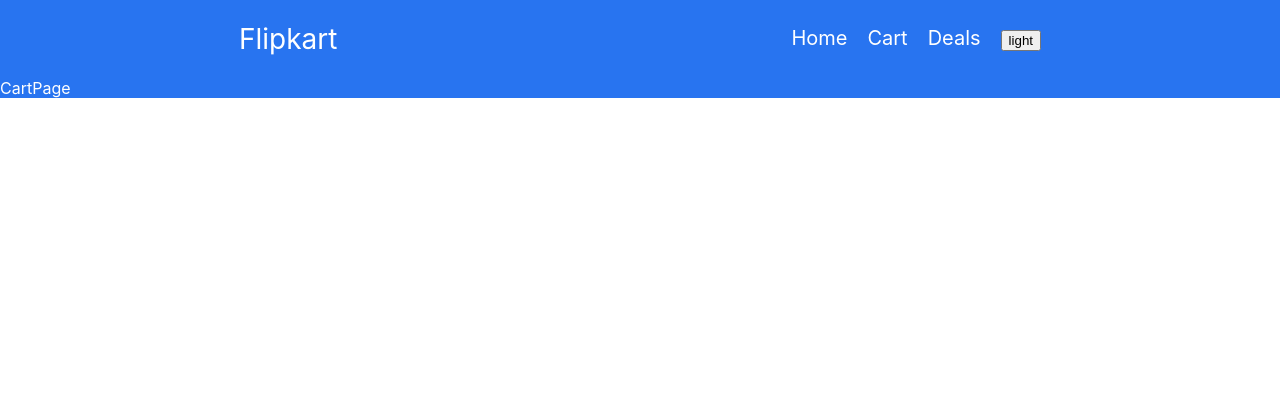
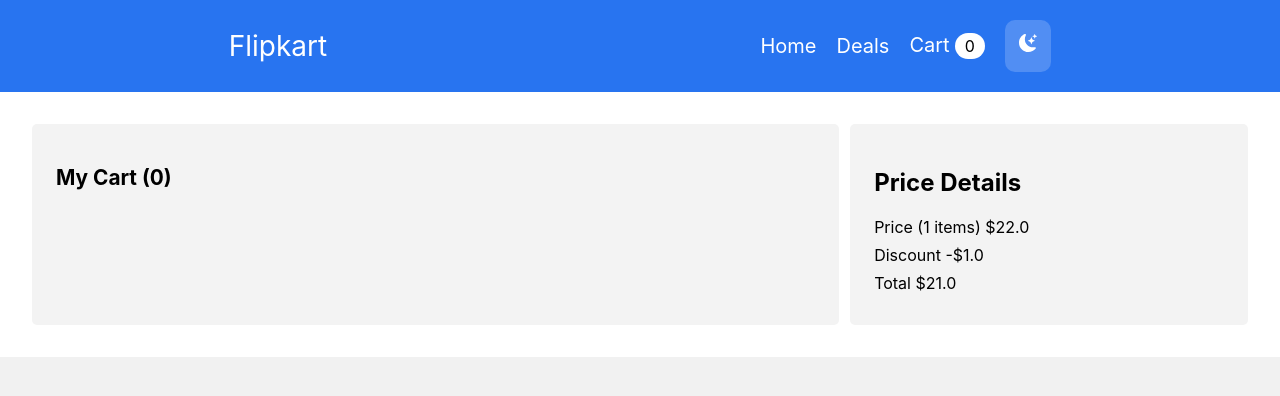
Before and after one commit to yashgo09/flipkart-listing-page, a React (Create React App) app: page /cart in a window 1280 px wide. Shown: the top 396 px of the page. Built offline with nearby package versions, Linux system fonts and the light colour scheme.

Commit message:
Add to cart functionality added

```diff
--- a/src/App.css
+++ b/src/App.css
@@ -1,5 +1,6 @@
 :root {
   --clr-primary: #2874f0;
+  --clr-btn-primary: #6969ff;
 }
 
 header {
@@ -10,7 +11,20 @@
   align-items: center;
   gap: 4rem;
   padding-inline: 4rem;
-  padding-block: 0.4rem;
+}
+
+body {
+  background-color: #f1f1f1;
+}
+
+.theme-btn {
+  padding: 0.8em;
+  border-radius: 10px;
+  border: none;
+  background: #ffffff30;
+  color: white;
+  cursor: pointer;
+  font-size: 0.9em;
 }
 
 .light {
@@ -81,6 +95,7 @@
 .menu {
   list-style: none;
   display: flex;
+  align-items: center;
   justify-content: space-between;
   gap: 1em;
   font-size: 20px;
@@ -96,12 +111,30 @@
   color: #fff;
 }
 
+.cart-item-count {
+  background-color: white;
+  color: #000;
+  /* width: 2rem;
+  height: 2rem; */
+  padding: 0.2em 0.6em;
+  display: inline-block;
+  border-radius: 50px;
+  font-size: 0.8em;
+}
+
 .product-container {
   display: grid;
   grid-template-columns: repeat(auto-fill, minmax(250px, 1fr));
   gap: 1em;
   padding: 2rem;
   /* background-color: #fafafa; */
+}
+
+.product-container[data-theme="light"] {
+  background-color: inherit;
+}
+.product-container[data-theme="dark"] {
+  background-color: #3c3c3c;
 }
 
 @media (max-width: 350px) {
@@ -118,6 +151,18 @@
   display: grid;
   gap: 1em;
   background-color: #fafafa;
+}
+
+.product-card[data-theme="dark"] {
+  background-color: #333;
+  color: #fff;
+}
+.product-card[data-theme="dark"] p:not(.product-rating, .product-discount) {
+  color: #fff;
+}
+.product-card[data-theme="dark"]:hover {
+  box-shadow: 0 10px 15px -3px rgb(0 0 0 / 0.1), 0 4px 6px -4px rgb(0 0 0 / 0.1);
+  background-color: #474747;
 }
 
 .product-card:hover {
@@ -176,6 +221,7 @@
 
 .product-stock {
   border-bottom: 2px solid orange;
+  color: #000;
 }
 
 .product-discount {
@@ -187,7 +233,7 @@
 }
 
 .btn[data-type="add-to-cart"] {
-  background-color: #6969ff;
+  background-color: var(--clr-btn-primary);
   color: white;
   font-weight: 600;
   align-self: end;
@@ -197,6 +243,13 @@
 .btn[data-type="buy-now"] {
   background-color: #d43200;
   color: #fff;
+}
+
+.btn[data-type="round"] {
+  border-radius: 50px;
+  display: flex;
+  justify-content: center;
+  align-items: center;
 }
 
 /* Product Page Styles */
@@ -227,3 +280,76 @@
   font-weight: 700;
   margin-block: 0.1em;
 }
+
+/* cart-page styles */
+.cart-page {
+  background-color: #fff;
+  padding: 2rem;
+  display: grid;
+  grid-template-columns: 1fr 1fr 1fr;
+  gap: 0.7rem;
+}
+
+.cart-page p {
+  margin-block: 0.5em;
+}
+
+.cart-page > * {
+  background-color: #f3f3f3;
+  color: #000;
+  padding: 1.5rem;
+  border-radius: 5px;
+}
+
+.cart-products {
+  grid-column: span 2;
+}
+
+.cart-products__card {
+  background: #fff;
+  padding: 1.5rem;
+  border-radius: 5px;
+  display: flex;
+  align-items: center;
+  gap: 2em;
+  box-shadow: rgba(0, 0, 0, 0.1) 0px 1px 3px 0px, rgba(0, 0, 0, 0.06) 0px 1px 2px 0px;
+}
+
+.cart-products__card > img {
+  max-width: 200px;
+}
+
+.cart-products__details {
+  flex: 1;
+}
+
+.cart-products__title {
+  font-size: 1.3rem;
+}
+
+.cart-products__discount {
+  color: green;
+  font-weight: 600;
+}
+
+.cart-products__controls {
+  display: flex;
+  align-items: center;
+  gap: 2em;
+}
+
+.cart-products__controls--quantity {
+  display: flex;
+  align-items: center;
+  gap: 1em;
+}
+
+.cart-products__controls--quantity input {
+  max-width: 50px;
+  border-radius: 5px;
+  border: 1px solid;
+  font: inherit;
+  font-size: 0.8rem;
+  padding-block: 0.5em;
+  text-align: center;
+}
--- a/src/components/Button.js
+++ b/src/components/Button.js
@@ -1,8 +1,8 @@
 import React from "react";
 
-function Button({ text, type }) {
+function Button({ text, type, clickHandler }) {
   return (
-    <button className="btn" data-type={type}>
+    <button className="btn" data-type={type} onClick={clickHandler}>
       {text}
     </button>
   );
--- a/src/components/CartPage.js
+++ b/src/components/CartPage.js
@@ -1,10 +1,32 @@
-import React from "react";
+import React, { useContext } from "react";
+import CartProductCard from "./CartProductCard";
+import { CartContext } from "../context/CartContext";
 
 function CartPage() {
+  const { cartItems } = useContext(CartContext);
+  console.log("Inside CartPage ", cartItems);
   return (
-    <>
-      <div>CartPage</div>
-    </>
+    <main className="cart-page">
+      <section className="cart-products">
+        <h2 className="cart-products__title">My Cart ({cartItems.length})</h2>
+        {/* <CartProductCard /> */}
+        {cartItems.map((item) => (
+          <CartProductCard key={item.id} productDetails={item} />
+        ))}
+      </section>
+      <aside className="price-details">
+        <h2 className="price-details__title">Price Details</h2>
+        <p>
+          Price (1 items) <span>$22.0</span>
+        </p>
+        <p>
+          Discount <span>-$1.0</span>
+        </p>
+        <p>
+          Total <span>$21.0</span>
+        </p>
+      </aside>
+    </main>
   );
 }
 
--- /dev/null
+++ b/src/components/CartProductCard.js
@@ -0,0 +1,27 @@
+import React from "react";
+import Button from "./Button";
+
+function CartProductCard({ productDetails }) {
+  const { title, imageURL, discount, price } = productDetails;
+  return (
+    <div className="cart-products__card">
+      <img src={imageURL} />
+      <div className="cart-products__details">
+        <p className="cart-products__title">{title}</p>
+        <p className="cart-products__discount">{discount}% off</p>
+        <p className="cart-products__price">${price}</p>
+        <div className="cart-products__controls">
+          <div className="cart-products__controls--quantity">
+            <Button text="-" type="round" />
+            <input type="text" />
+            <Button text="+" type="round" />
+          </div>
+          <Button text="Save For Later" type="default" />
+          <Button text="Remove" type="danger" />
+        </div>
+      </div>
+    </div>
+  );
+}
+
+export default CartProductCard;
--- a/src/components/Header.js
+++ b/src/components/Header.js
@@ -1,33 +1,37 @@
-import React from "react";
+import React, { useContext } from "react";
 import SearchBar from "./SearchBar";
 import { Link } from "react-router-dom";
+import { ThemeContext } from "../context/ThemeContext";
+import { FaSun } from "react-icons/fa";
+import { BsFillMoonStarsFill } from "react-icons/bs";
 
-function Header({ setSearchValue, mode, setMode }) {
-  const changeMode = () => {
-    if (mode === "light") {
-      setMode("dark");
-      localStorage.setItem("mode", "dark");
-    } else {
-      setMode("light");
-      localStorage.setItem("mode", "light");
-    }
-  };
+function Header({ setSearchValue, cartItemCount }) {
+  const { theme, setTheme } = useContext(ThemeContext);
   return (
-    <header className={mode}>
-      <span className="brand">Flipkart</span>
+    <header className={theme}>
+      <Link to="/" className="link">
+        <span className="brand">Flipkart</span>
+      </Link>
       {/* <SearchBar setSearchValue={setSearchValue} /> */}
       <ul className="menu">
         <Link to="/" className="link">
           <li>Home</li>
         </Link>
-        <Link to="/cart" className="link">
-          <li>Cart</li>
-        </Link>
         <Link to="/deals" className="link">
           <li>Deals</li>
         </Link>
+        <Link to="/cart" className="link">
+          <li>
+            Cart <span className="cart-item-count">{cartItemCount}</span>
+          </li>
+        </Link>
         <li>
-          <button onClick={changeMode}>{mode}</button>
+          <button
+            className="theme-btn"
+            onClick={() => setTheme(theme === "light" ? "dark" : "light")}
+          >
+            {theme === "light" ? <BsFillMoonStarsFill /> : <FaSun />}
+          </button>
         </li>
       </ul>
     </header>
--- a/src/components/ProductCard.js
+++ b/src/components/ProductCard.js
@@ -1,12 +1,16 @@
-import React from "react";
+import React, { useContext } from "react";
 import { AiOutlineHeart, AiFillStar } from "react-icons/ai";
 // import { AiFillHeart } from "react-icons/ai";
 import Button from "./Button";
 import { Link } from "react-router-dom";
+import { ThemeContext } from "../context/ThemeContext";
+import { CartContext } from "../context/CartContext";
 
 function ProductCard({ title, description, imageURL, price, rating, stock, discount, id }) {
+  const { theme } = useContext(ThemeContext);
+  const { addToCart } = useContext(CartContext);
   return (
-    <div className="product-card">
+    <div className="product-card" data-theme={theme}>
       <AiOutlineHeart className="like-button" />
       {/* <AiFillHeart className="like-button" color="red" /> */}
       <Link to={`/products/${id}`}>
@@ -27,7 +31,11 @@
         <p className="product-stock">Stock: {stock}</p>
         <p className="product-discount">{discount}%</p>
       </div>
-      <Button text="Add to Cart" type="add-to-cart" />
+      <Button
+        text="Add to Cart"
+        type="add-to-cart"
+        clickHandler={() => addToCart({ id, title, imageURL, discount, price })}
+      />
     </div>
   );
 }
--- a/src/components/ProductContainer.js
+++ b/src/components/ProductContainer.js
@@ -1,5 +1,6 @@
-import React, { useEffect, useState } from "react";
+import React, { useCallback, useContext, useEffect, useState } from "react";
 import ProductCard from "./ProductCard";
+import { ThemeContext } from "../context/ThemeContext";
 // import allProducts from "../data";
 
 function ProductContainer({ searchQuery }) {
@@ -15,7 +16,7 @@
     fetch("https://dummyjson.com/products")
       .then((data) =>
         data.json().then((jsonData) => {
-          console.log(jsonData.products);
+          // console.log(jsonData.products);
           setAllProducts(jsonData.products);
         })
       )
@@ -30,8 +31,10 @@
     return product;
   });
 
+  const { theme } = useContext(ThemeContext);
+
   return (
-    <section className="product-container">
+    <section className="product-container" data-theme={theme}>
       {productsList &&
         productsList.map((product) => (
           <ProductCard
--- a/src/components/Root.js
+++ b/src/components/Root.js
@@ -1,16 +1,29 @@
 import React, { useState } from "react";
 import Header from "./Header";
 import { Outlet } from "react-router-dom";
+import { ThemeContext } from "../context/ThemeContext";
+import { CartContext } from "../context/CartContext";
 
 function Root() {
-  const [mode, setMode] = useState(localStorage.getItem("mode") || "light");
+  const [theme, setTheme] = useState(localStorage.getItem("theme") || "light");
+
+  const [cartItems, setCartItems] = useState([]);
+
+  const addToCart = (newProduct) => {
+    // console.log();
+    setCartItems((existingProducts) => [...existingProducts, newProduct]);
+  };
+
+  console.log(cartItems);
 
   return (
     <>
-      <Header mode={mode} setMode={setMode} />
-      <div className={mode}>
-        <Outlet />
-      </div>
+      <ThemeContext.Provider value={{ theme, setTheme }}>
+        <CartContext.Provider value={{ cartItems, addToCart }}>
+          <Header cartItemCount={cartItems.length} />
+          <Outlet />
+        </CartContext.Provider>
+      </ThemeContext.Provider>
     </>
   );
 }
--- /dev/null
+++ b/src/context/CartContext.js
@@ -0,0 +1,3 @@
+import { createContext } from "react";
+
+export const CartContext = createContext();
--- /dev/null
+++ b/src/context/ThemeContext.js
@@ -0,0 +1,3 @@
+import { createContext } from "react";
+
+export const ThemeContext = createContext();
```
